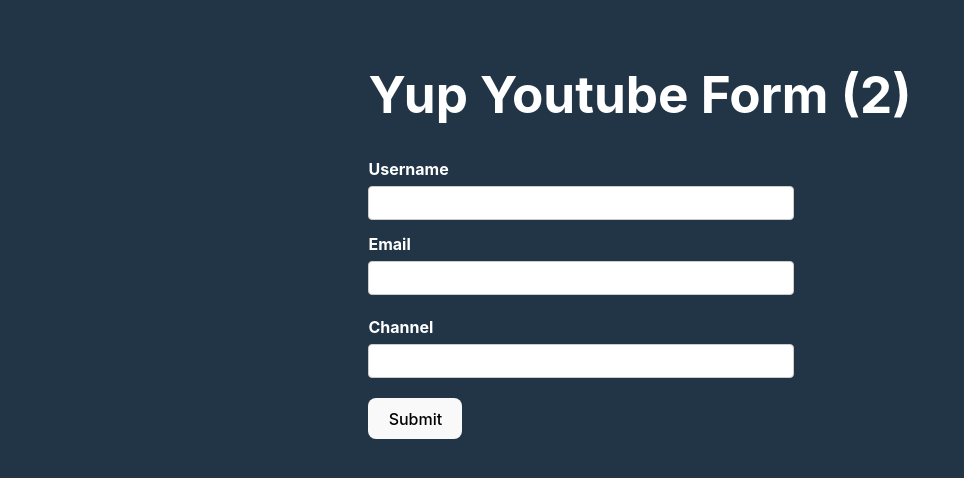
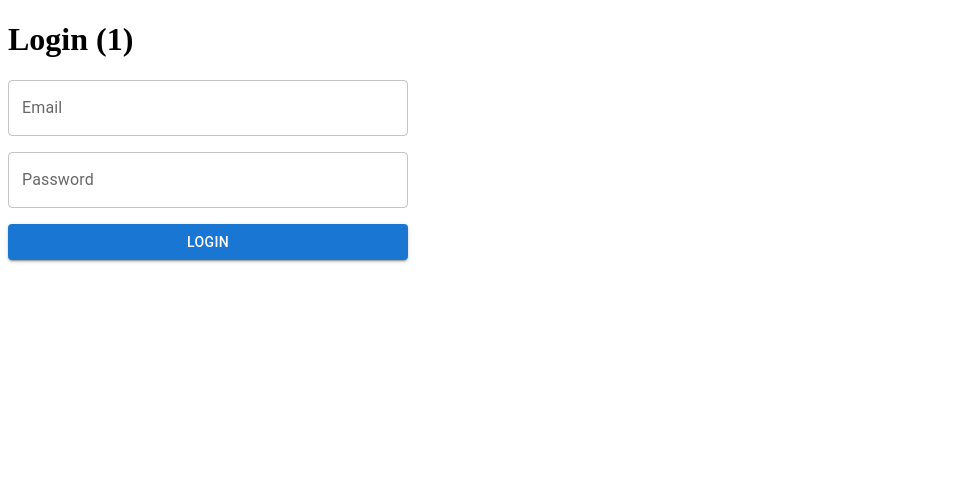
Before and after one commit to mahmoudelkhadragy/react-hook-form, a React (Vite) app: page / in a window 1280 px wide. Shown: the top 478 px of the page, without its empty margins (0-964 px from the left). Built offline with nearby package versions, Linux system fonts and the light colour scheme.

Commit message:
mui integrate with react hook form

```diff
--- a/package.json
+++ b/package.json
@@ -10,7 +10,10 @@
     "preview": "vite preview"
   },
   "dependencies": {
+    "@emotion/react": "^11.11.1",
+    "@emotion/styled": "^11.11.0",
     "@hookform/resolvers": "^3.3.1",
+    "@mui/material": "^5.14.13",
     "react": "^18.2.0",
     "react-dom": "^18.2.0",
     "react-hook-form": "^7.47.0",
--- a/src/App.tsx
+++ b/src/App.tsx
@@ -1,13 +1,15 @@
-import "./App.css";
+// import "./App.css";
+import { LoginForm } from "./components/MuiLoginForm";
 // import { YouTubeForm } from "./components/YouTubeForm";
 // import { YupYouTubeForm } from "./components/YupYouTubeForm";
-import { ZodYouTubeForm } from "./components/ZodYouTubeForm";
+// import { ZodYouTubeForm } from "./components/ZodYouTubeForm";
 function App() {
   return (
     <>
       {/* <YouTubeForm /> */}
       {/* <YupYouTubeForm /> */}
-      <ZodYouTubeForm />
+      {/* <ZodYouTubeForm /> */}
+      <LoginForm />
     </>
   );
 }
--- /dev/null
+++ b/src/components/MuiLoginForm.tsx
@@ -0,0 +1,65 @@
+import { useForm } from "react-hook-form";
+import { TextField, Button, Stack } from "@mui/material";
+import { DevTool } from "@hookform/devtools";
+
+type FormValues = {
+  email: string;
+  password: string;
+};
+
+let renderCount = 0;
+
+export const LoginForm = () => {
+  const {
+    handleSubmit,
+    register,
+    formState: { errors },
+    control,
+  } = useForm<FormValues>({
+    defaultValues: {
+      email: "",
+      password: "",
+    },
+  });
+
+  const onSubmit = (data: FormValues) => {
+    console.log(data);
+  };
+
+  renderCount++;
+
+  return (
+    <>
+      <h1>Login ({renderCount / 2})</h1>
+      <form onSubmit={handleSubmit(onSubmit)} noValidate>
+        <Stack spacing={2} width={400}>
+          <TextField
+            label="Email"
+            type="email"
+            {...register("email", {
+              required: "Email is required",
+              pattern: {
+                value:
+                  /^[a-zA-Z0-9.!#$%&'*+/=?^_`{|}~-]+@[a-zA-Z0-9-]+(?:\.[a-zA-Z0-9-]+)*$/,
+                message: "Invalid email format",
+              },
+            })}
+            error={!!errors.email}
+            helperText={errors.email?.message}
+          />
+          <TextField
+            label="Password"
+            type="password"
+            {...register("password", { required: "Password is required" })}
+            error={!!errors.password}
+            helperText={errors.password?.message}
+          />
+          <Button type="submit" variant="contained" color="primary">
+            Login
+          </Button>
+        </Stack>
+      </form>
+      <DevTool control={control} />
+    </>
+  );
+};
--- a/src/main.tsx
+++ b/src/main.tsx
@@ -1,7 +1,7 @@
 import React from "react";
 import ReactDOM from "react-dom/client";
 import App from "./App.tsx";
-import "./index.css";
+// import "./index.css";
 
 ReactDOM.createRoot(document.getElementById("root")!).render(
   <React.StrictMode>
```
Also changed, not shown: 1 other file (tests, documents, lock files or other folders).
